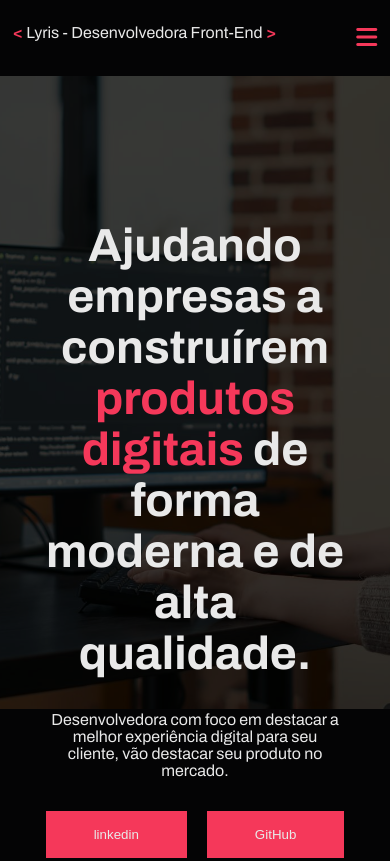
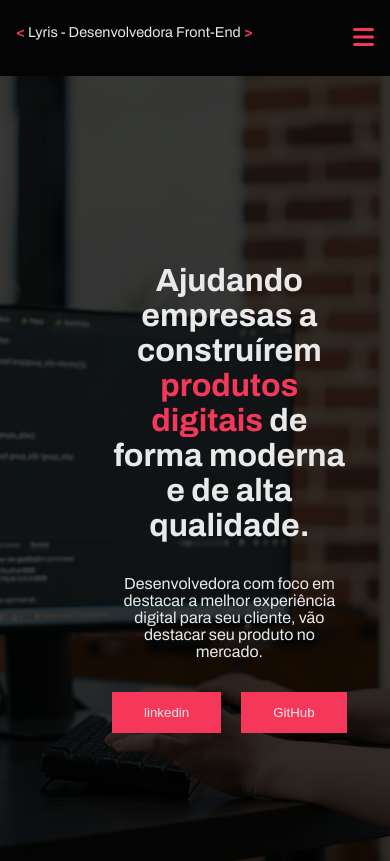
Before and after one commit to lyrisnunes/portfolio-lyris, a plain HTML site: page index.html in a window 390 px wide. Shown: the top 861 px of the page. Drawn offline with Linux system fonts and the light colour scheme.

Commit message:
Alteração

```diff
--- a/style.css
+++ b/style.css
@@ -28,7 +28,7 @@ img{
 header{
     max-width: 1200px;
     margin: 0 auto;
-    padding: 1.5rem .8rem;
+    padding: 1.5rem 1rem;
 }
 
 .logo{
@@ -114,6 +114,12 @@ nav a:hover:after{
     }
 }
 
+@media(max-width:500px){
+    .logo{
+        font-size: .9rem;
+    }
+}
+
 /*intro*/
 
 .bg{
@@ -121,13 +127,14 @@ nav a:hover:after{
     background-size: cover;
     background-position: top center ;
     background-repeat: no-repeat;
-    height: 75vh;
+    height: 600px;
 
 }
 .trans{
     background-color: rgba(0, 0, 0, 0.736);
     height: 100%;
-    padding: 2rem;
+    display: flex;
+
 }
 
 .intro{
@@ -176,6 +183,23 @@ nav a:hover:after{
 }
 
 
+
+@media(max-width:850px){
+    .text h1{
+        font-size: 2rem;
+        text-align: center;
+    }
+
+    .intro button{
+         padding: .8rem 2rem;
+    }
+}
+
+@media(max-width:500px){
+    .bg{
+        height: 100vh;
+    }
+}
 /*ability*/
 
 .ability{
```
